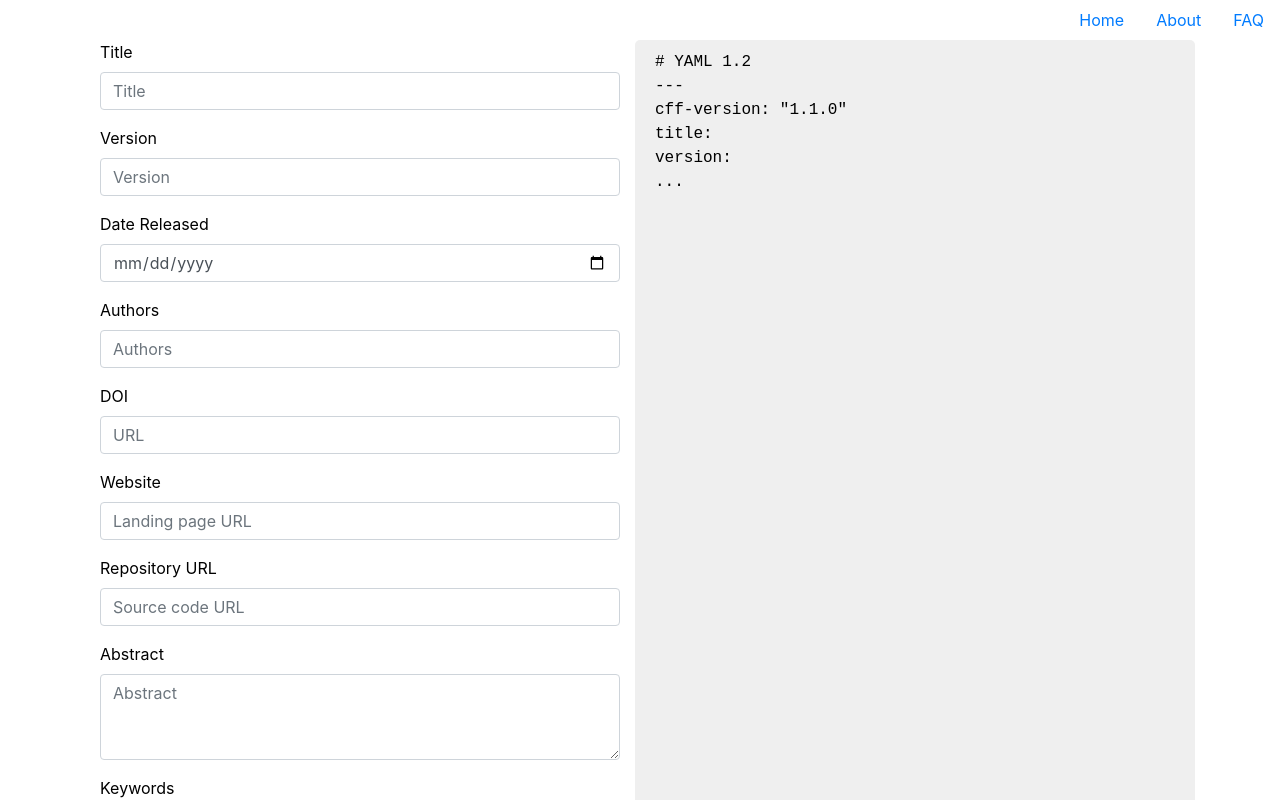
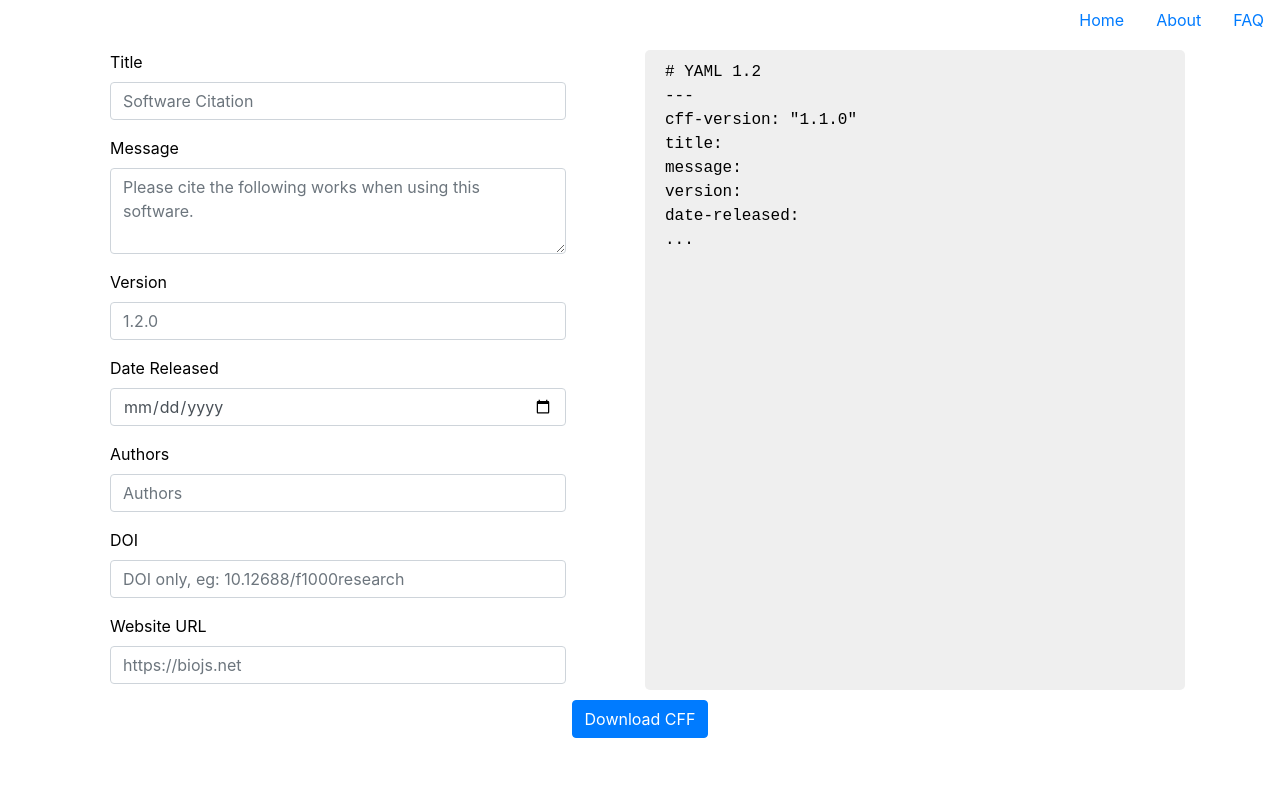
Before and after one commit to Software-Citation/frontend, a React (Create React App) app: page /cff-init in a window 1280 px wide. Shown: the top 800 px of the page. Built offline with nearby package versions, Linux system fonts and the light colour scheme.

Commit message:
Added more fields to compiled CFF. To do: authors

```diff
--- a/src/components/CffInit/CffForm/CffForm.js
+++ b/src/components/CffInit/CffForm/CffForm.js
@@ -12,7 +12,7 @@ class CffForm extends React.Component {
     };
   }
 
-  inputUpdateHanlder = (event, fieldName) => {
+  inputUpdateHandler = (event, fieldName) => {
     const cffObj = { ...this.state.cffObj };
     cffObj[fieldName] = event.target.value;
     this.setState({ cffObj });
@@ -26,24 +26,32 @@ class CffForm extends React.Component {
           <Form.Label>Title</Form.Label>
           <Form.Control
             type="text"
-            placeholder="Title"
-            onChange={(e) => this.inputUpdateHanlder(e, 'title')}
+            placeholder="Software Citation"
+            onChange={(e) => this.inputUpdateHandler(e, 'title')}
+          />
+        </Form.Group>
+        <Form.Group controlId="formMessage">
+          <Form.Label>Message</Form.Label>
+          <Form.Control
+            as="textarea"
+            rows="3"
+            placeholder="Please cite the following works when using this software."
+            onChange={(e) => this.inputUpdateHandler(e, 'message')}
           />
         </Form.Group>
         <Form.Group controlId="formVersion">
           <Form.Label>Version</Form.Label>
           <Form.Control
             type="text"
-            placeholder="Version"
-            onChange={(e) => this.inputUpdateHanlder(e, 'version')}
+            placeholder="1.2.0"
+            onChange={(e) => this.inputUpdateHandler(e, 'version')}
           />
         </Form.Group>
         <Form.Group controlId="formDate">
           <Form.Label>Date Released</Form.Label>
           <Form.Control
             type="date"
-            placeholder="Date"
-            onChange={(e) => this.inputUpdateHanlder(e, 'date')}
+            onChange={(e) => this.inputUpdateHandler(e, 'releaseDate')}
           />
         </Form.Group>
         <Form.Group controlId="formAuthors">
@@ -51,23 +59,23 @@ class CffForm extends React.Component {
           <Form.Control
             type="text"
             placeholder="Authors"
-            onChange={(e) => this.inputUpdateHanlder(e, 'authors')}
+            onChange={(e) => this.inputUpdateHandler(e, 'authors')}
           />
         </Form.Group>
         <Form.Group controlId="formDoi">
           <Form.Label>DOI</Form.Label>
           <Form.Control
             type="text"
-            placeholder="URL"
-            onChange={(e) => this.inputUpdateHanlder(e, 'doi')}
+            placeholder="DOI only, eg: 10.12688/f1000research"
+            onChange={(e) => this.inputUpdateHandler(e, 'doi')}
           />
         </Form.Group>
         <Form.Group controlId="formWebsite">
-          <Form.Label>Website</Form.Label>
+          <Form.Label>Website URL</Form.Label>
           <Form.Control
             type="text"
-            placeholder="Landing page URL"
-            onChange={(e) => this.inputUpdateHanlder(e, 'websiteUrl')}
+            placeholder="https://biojs.net"
+            onChange={(e) => this.inputUpdateHandler(e, 'websiteUrl')}
           />
         </Form.Group>
         <Form.Group controlId="formUrl">
@@ -75,7 +83,7 @@ class CffForm extends React.Component {
           <Form.Control
             type="text"
             placeholder="Source code URL"
-            onChange={(e) => this.inputUpdateHanlder(e, 'repoUrl')}
+            onChange={(e) => this.inputUpdateHandler(e, 'repoUrl')}
           />
         </Form.Group>
         <Form.Group controlId="formAbstract">
@@ -84,7 +92,7 @@ class CffForm extends React.Component {
             as="textarea"
             rows="3"
             placeholder="Abstract"
-            onChange={(e) => this.inputUpdateHanlder(e, 'abstract')}
+            onChange={(e) => this.inputUpdateHandler(e, 'abstract')}
           />
         </Form.Group>
         <Form.Group controlId="formKeywords">
@@ -92,7 +100,7 @@ class CffForm extends React.Component {
           <Form.Control
             type="text"
             placeholder="open source, open science"
-            onChange={(e) => this.inputUpdateHanlder(e, 'keywords')}
+            onChange={(e) => this.inputUpdateHandler(e, 'keywords')}
           />
           <Form.Text className="text-muted">
             Comma separated keywords.
@@ -103,7 +111,7 @@ class CffForm extends React.Component {
           <Form.Control
             type="text"
             placeholder="Apache-2.0"
-            onChange={(e) => this.inputUpdateHanlder(e, 'licenseType')}
+            onChange={(e) => this.inputUpdateHandler(e, 'license')}
           />
           <Form.Text className="text-muted">
             Use one of the authorized license abbreviations. See the{' '}
@@ -112,6 +120,24 @@ class CffForm extends React.Component {
               target="_blank"
             >
               complete list here
+            </a>
+            .
+          </Form.Text>
+        </Form.Group>
+        <Form.Group controlId="formLicense">
+          <Form.Label>License URL</Form.Label>
+          <Form.Control
+            type="text"
+            placeholder="URL to non-standard license"
+            onChange={(e) => this.inputUpdateHandler(e, 'licenseUrl')}
+          />
+          <Form.Text className="text-muted">
+            Only for non-standard licenses not included in the{' '}
+            <a
+              href="https://github.com/spdx/license-list-data/blob/6b77c7a2840009663ee0b083523fc0ad25376b57/json/licenses.json"
+              target="_blank"
+            >
+              list
             </a>
             .
           </Form.Text>
--- a/src/components/CffInit/CffInit.js
+++ b/src/components/CffInit/CffInit.js
@@ -10,7 +10,7 @@ import styles from './CffInit.module.scss';
 class CffInit extends React.PureComponent {
   render() {
     return (
-      <Container>
+      <Container className={styles.container}>
         <Row className={styles.cffContainer}>
           <Col className={styles.cffFormContainer}>
             <CffForm />
@@ -20,7 +20,7 @@ class CffInit extends React.PureComponent {
           </Col>
         </Row>
         <Row className="justify-content-md-center">
-          <Button variant="primary">Generate CFF</Button>
+          <Button variant="primary">Download CFF</Button>
         </Row>
       </Container>
     );
--- a/src/components/CffInit/CffInit.module.scss
+++ b/src/components/CffInit/CffInit.module.scss
@@ -1,10 +1,24 @@
+.container {
+  max-width: none;
+}
+
 .cffContainer {
 }
 
 .cffFormContainer {
+  max-height: 80vh;
+  overflow: auto;
+  display: flex;
+  flex: 1;
+  margin: 10px;
 }
 
 .compiledCffContainer {
+  margin: 10px;
+  max-height: 80vh;
+  overflow: auto;
+  display: flex;
+  flex: 1;
   font-family: 'Courier New';
   background-color: #efefef;
   border-radius: 5px;
--- a/src/components/CffInit/CompliedCff/CompiledCff.js
+++ b/src/components/CffInit/CompliedCff/CompiledCff.js
@@ -35,12 +35,16 @@ class CompiledCff extends React.Component {
   };
 
   indent = (s) => {
-    return s.replace(/[\n]/g, '\n    ');
+    return s.replace(/[\n]/g, '\n\xa0\xa0\xa0\xa0');
   };
 
   is_multiline = (s) => {
     let re = new RegExp('[\\n|\\r]');
     return re.test(s);
+  };
+
+  isNonEmptyString = (s) => {
+    return s && s.trim();
   };
 
   compute_cff = (cffObj) => {
@@ -50,16 +54,82 @@ class CompiledCff extends React.Component {
 
     lines.push('cff-version: ' + this.add_quotes('1.1.0'));
 
-    if (cffObj.title !== undefined) {
+    if (this.isNonEmptyString(cffObj.title)) {
       lines.push('title: ' + this.add_quotes(cffObj.title));
     } else {
       lines.push('title: ');
     }
 
-    if (cffObj.version !== undefined) {
+    if (this.isNonEmptyString(cffObj.message)) {
+      if (this.is_multiline(cffObj.message)) {
+        lines.push(
+          'message: |\n\xa0\xa0\xa0\xa0' +
+            this.indent(this.add_quotes(cffObj.message))
+        );
+      } else {
+        lines.push('message: ' + this.add_quotes(cffObj.message));
+      }
+    } else {
+      lines.push('message: ');
+    }
+
+    if (this.isNonEmptyString(cffObj.version)) {
       lines.push('version: ' + this.add_quotes(cffObj.version));
     } else {
       lines.push('version: ');
+    }
+
+    if (this.isNonEmptyString(cffObj.releaseDate)) {
+      lines.push(
+        'date-released: ' +
+          this.add_quotes(
+            new Date(cffObj.releaseDate).toISOString().substring(0, 10)
+          )
+      );
+    } else {
+      lines.push('date-released: ');
+    }
+
+    if (this.isNonEmptyString(cffObj.doi)) {
+      lines.push('doi: ' + this.add_quotes(cffObj.doi));
+    }
+
+    if (this.isNonEmptyString(cffObj.abstract)) {
+      if (this.is_multiline(cffObj.abstract)) {
+        lines.push(
+          'abstract: |\n\xa0\xa0\xa0\xa0' +
+            this.indent(this.add_quotes(cffObj.abstract))
+        );
+      } else {
+        lines.push('abstract: ' + this.add_quotes(cffObj.abstract));
+      }
+    }
+
+    if (this.isNonEmptyString(cffObj.websiteUrl)) {
+      lines.push(`url: ${this.add_quotes(cffObj.websiteUrl)}`);
+    }
+
+    if (this.isNonEmptyString(cffObj.repoUrl)) {
+      lines.push(`repository: ${this.add_quotes(cffObj.repoUrl)}`);
+    }
+
+    if (this.isNonEmptyString(cffObj.license)) {
+      lines.push(`license: ${this.add_quotes(cffObj.license)}`);
+    }
+
+    if (this.isNonEmptyString(cffObj.licenseUrl)) {
+      lines.push(`license-url: ${this.add_quotes(cffObj.licenseUrl)}`);
+    }
+
+    if (this.isNonEmptyString(cffObj.keywords)) {
+      const keywords = cffObj.keywords.split(',');
+      lines.push('keywords: ');
+      for (let keyword of keywords) {
+        keyword = keyword.trim();
+        if (keyword) {
+          lines.push('\xa0\xa0-\xa0' + this.add_quotes(keyword));
+        }
+      }
     }
 
     lines.push('...');
@@ -71,7 +141,9 @@ class CompiledCff extends React.Component {
     return (
       <div>
         {this.state.compiledCff.map((line) => (
-          <div>{line}</div>
+          <div key={line} style={{ whiteSpace: 'pre-line' }}>
+            {line}
+          </div>
         ))}
       </div>
     );
```
